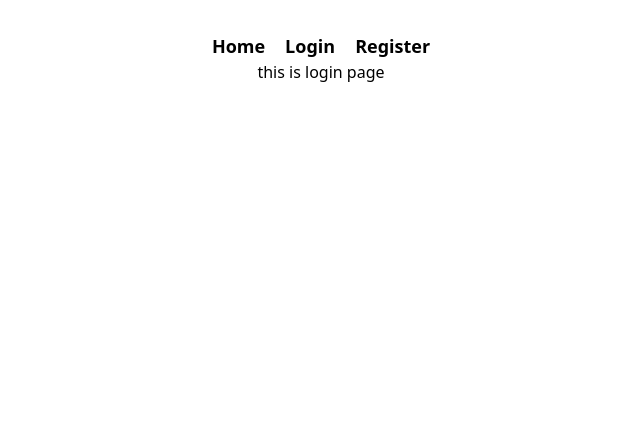
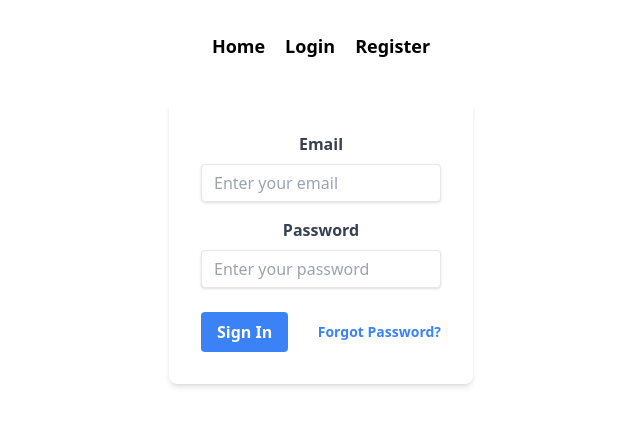
Before and after one commit to HumaionKobir1/email-password-auth, a React (Vite) app: page /login in a window 1280 px wide. Shown: the top 426 px of the page, without its empty margins (319-959 px from the left). Built offline with nearby package versions, Linux system fonts and the light colour scheme.

Commit message:
create login page and recap validation

```diff
--- a/src/component/Login.jsx
+++ b/src/component/Login.jsx
@@ -1,9 +1,57 @@
-import React from 'react';
+import React, { useState } from 'react';
 
 const Login = () => {
+    const [error, setError] = useState('');
+    const [success, setSuccess] = useState('');
+
+
+    const handleLogin = event => {
+        event.preventDefault();
+        const form = event.target;
+        const email = form.email.value;
+        const password = form.password.value;
+        console.log(email, password);
+
+        // validation
+        setError('');
+
+        if(!/(?=.*[A-Z])/.test(password)){
+            setError('Please add at least two uppercase');
+            return;
+        }
+        else if (!/(?=.*[!@#$&*])/.test(password)){
+            setError('Please add a special character');
+            return;
+        }
+    }
+
+
     return (
-        <div>
-            <h1>this is login page</h1>
+        <div className='mx-auto w-1/4 bg-white rounded-lg shadow-md p-8 mt-10'>
+
+            <form onSubmit={handleLogin} className="w-full max-w-sm mx-auto">
+                <div className="mb-4">
+                    <label htmlFor="email" className="block text-gray-700 font-bold mb-2">Email</label>
+                    <input type="email" name='email' id="email" placeholder="Enter your email" className="shadow appearance-none border rounded w-full py-2 px-3 text-gray-700 leading-tight focus:outline-none focus:shadow-outline" required/>
+                </div>
+                <div className="mb-2">
+                    <label htmlFor="password" className="block text-gray-700 font-bold mb-2">Password</label>
+                    <input type="password" name='password' id="password" placeholder="Enter your password" className="shadow appearance-none border rounded w-full py-2 px-3 text-gray-700 leading-tight focus:outline-none focus:shadow-outline" required/>
+                </div>
+                <div className='text-center mt-2 mb-6'>
+                    <p className='text-lg font-medium text-red-900'>{error}</p>
+                    <p className='text-lg font-medium text-green-800'>{success}</p>
+                </div>
+                <div className="flex items-center justify-between">
+                    <button className="bg-blue-500 hover:bg-blue-700 text-white font-bold py-2 px-4 rounded focus:outline-none focus:shadow-outline" type="submit">
+                    Sign In
+                    </button>
+                    <a className="inline-block align-baseline font-bold text-sm text-blue-500 hover:text-blue-800" href="#">
+                    Forgot Password?
+                    </a>
+                </div>
+            </form>
+
         </div>
     );
 };
```
